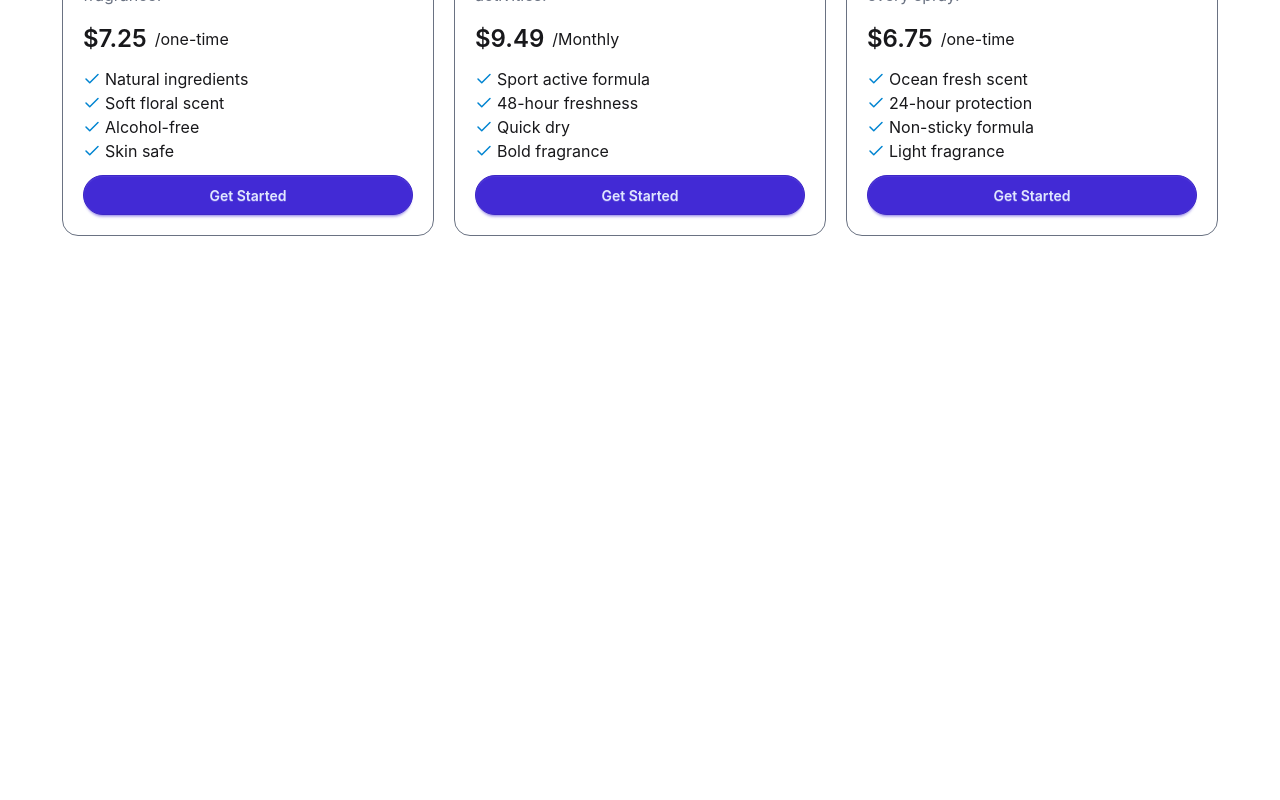
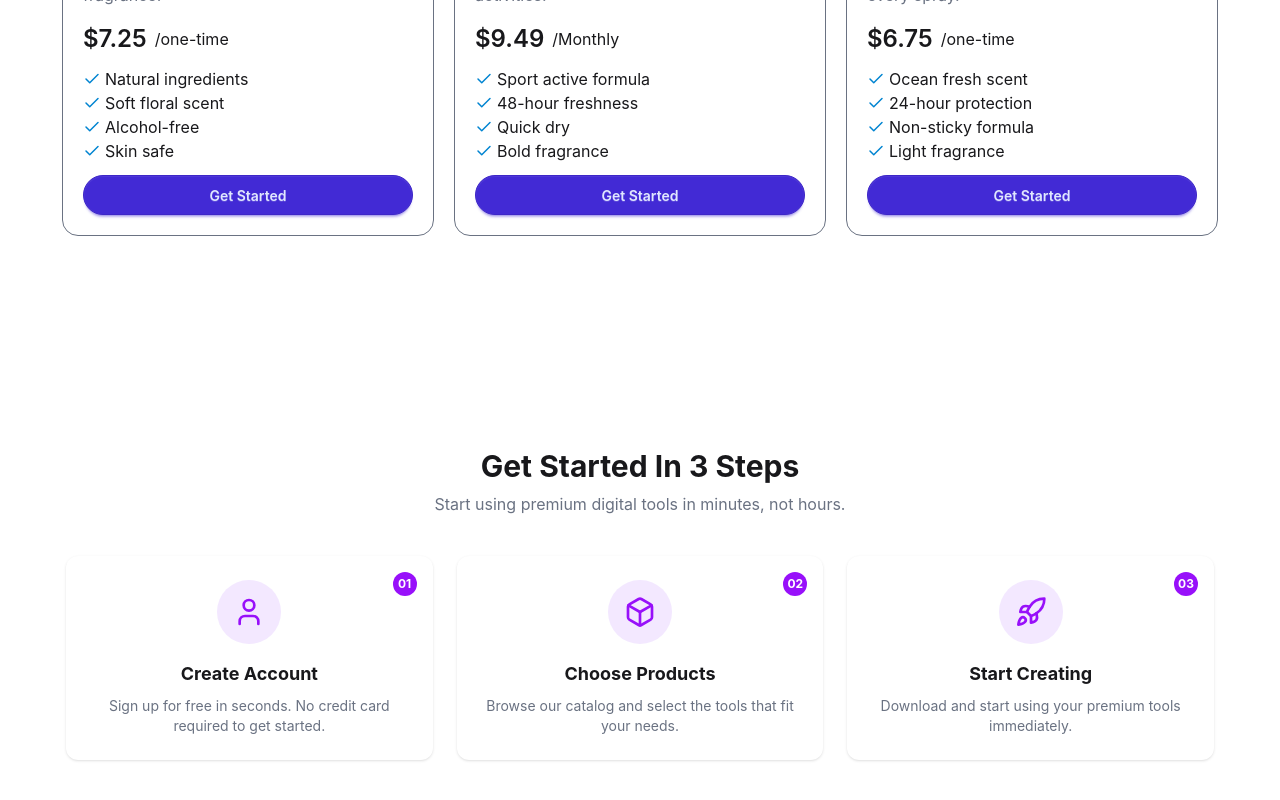
Before and after one commit to rabbialamph/my-assignment-6-digitools, a React (Vite) app: page / in a window 1280 px wide. Shown: the part 1807-2607 px from the top of the page. Before the commit the page ends 2175 px from the top, so only its background shows below. Built offline with nearby package versions, Linux system fonts and the light colour scheme.

Commit message:
getStartedSection implement

```diff
--- a/src/App.jsx
+++ b/src/App.jsx
@@ -3,6 +3,7 @@ import Navber from './Components/Navber/Navber'
 import Banner from './Components/Banner/Banner'
 import StatsSection from './Components/StatsSection/StatsSection'
 import DigitalTools from './Components/DigitalTools/DigitalTools'
+import GetStartedSection from './Components/GetStartedSection/GetStartedSection'
 
 const getCardData = async () => {
   const res = await fetch('/DigitalTools.json')
@@ -19,6 +20,7 @@ function App() {
       <Banner></Banner>
       <StatsSection></StatsSection>
       <DigitalTools cardPromise={cardPromise}></DigitalTools>
+      <GetStartedSection></GetStartedSection>
     </>
   )
 }
--- /dev/null
+++ b/src/Components/GetStartedSection/GetStartedSection.jsx
@@ -0,0 +1,68 @@
+import React from 'react';
+import { User, Box, Rocket } from 'lucide-react';
+
+const GetStartedSection = () => {
+const steps = [
+  {
+    id: 1,
+    title: 'Create Account',
+    description: 'Sign up for free in seconds. No credit card required to get started.',
+    icon: 'user',
+  },
+  {
+    id: 2,
+    title: 'Choose Products',
+    description: 'Browse our catalog and select the tools that fit your needs.',
+    icon: 'box',
+  },
+  {
+    id: 3,
+    title: 'Start Creating',
+    description: 'Download and start using your premium tools immediately.',
+    icon: 'rocket',
+  },
+];
+
+const icons = {
+  user: User,
+  box: Box,
+  rocket: Rocket,
+};
+    return (
+      <div className="max-w-[1180px] mx-auto">
+      <section className="text-center py-20 px-4">
+        <h2 className="text-3xl font-bold mb-2">Get Started In 3 Steps</h2>
+        <p className="text-gray-500 mb-10">
+          Start using premium digital tools in minutes, not hours.
+        </p>
+
+        <div className="grid grid-cols-1 md:grid-cols-3 gap-6">
+          {steps.map((step, index) => {
+            const Icon = icons[step.icon];
+            return (
+              <div
+                key={step.id}
+                className="bg-white rounded-xl shadow p-6 relative hover:shadow-lg transition-shadow duration-300"
+              >
+
+                <span className="absolute top-4 right-4 bg-purple-600 text-white text-xs font-bold w-6 h-6 flex items-center justify-center rounded-full">
+                  {(index + 1).toString().padStart(2, '0')}
+                </span>
+
+
+                <div className="bg-purple-100 w-16 h-16 flex items-center justify-center rounded-full mx-auto mb-4">
+                  <Icon className="w-8 h-8 text-purple-600" />
+                </div>
+
+                <h3 className="text-lg font-bold mb-2">{step.title}</h3>
+                <p className="text-gray-500 text-sm">{step.description}</p>
+              </div>
+            );
+          })}
+        </div>
+      </section>
+    </div>
+    );
+};
+
+export default GetStartedSection;
```
